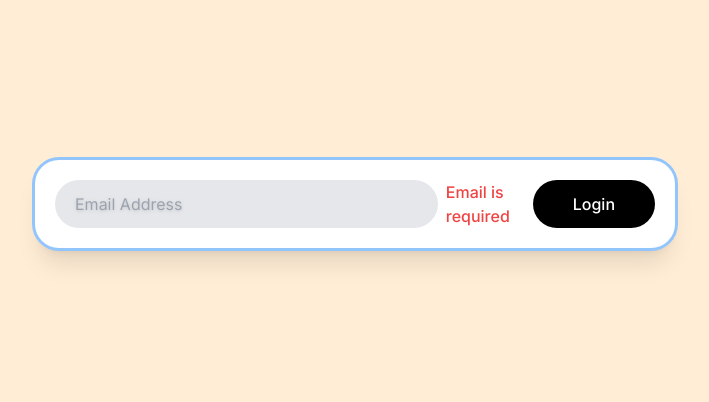
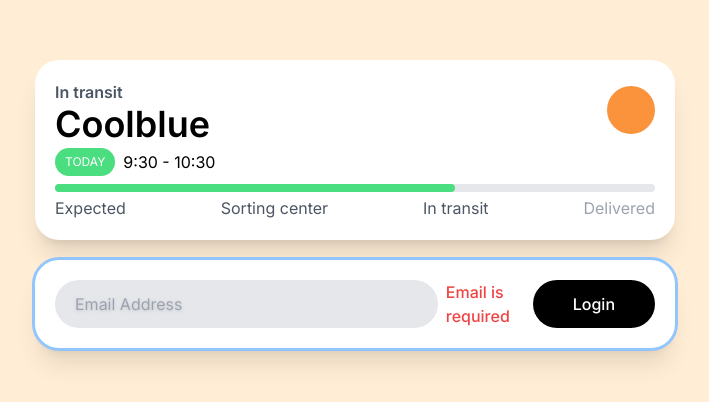
Before and after one commit to jasongoose/carrot-market-reloaded, a Next.js app: page /tailwind in a window 1280 px wide. Shown: the part 196-598 px from the top of the page, without its empty margins (285-994 px from the left). Built offline with nearby package versions, Linux system fonts and the light colour scheme.

Commit message:
tailwind 페이지 정리

```diff
--- a/app/tailwind/page.tsx
+++ b/app/tailwind/page.tsx
@@ -3,8 +3,8 @@
 
 export default function Page() {
   return (
-    <main className="flex items-center justify-center h-screen p-5 bg-gray-100 dark:bg-gray-700 sm:bg-red-100  md:bg-green-100 lg:bg-cyan-100 xl:bg-orange-100">
-       {/* <Card /> */}
+    <main className="flex flex-col items-center justify-center h-screen gap-5 p-5 bg-gray-100 dark:bg-gray-700 sm:bg-red-100 md:bg-green-100 lg:bg-cyan-100 xl:bg-orange-100">
+       <Card />
        <SearchInput />
     </main>
   )
```
